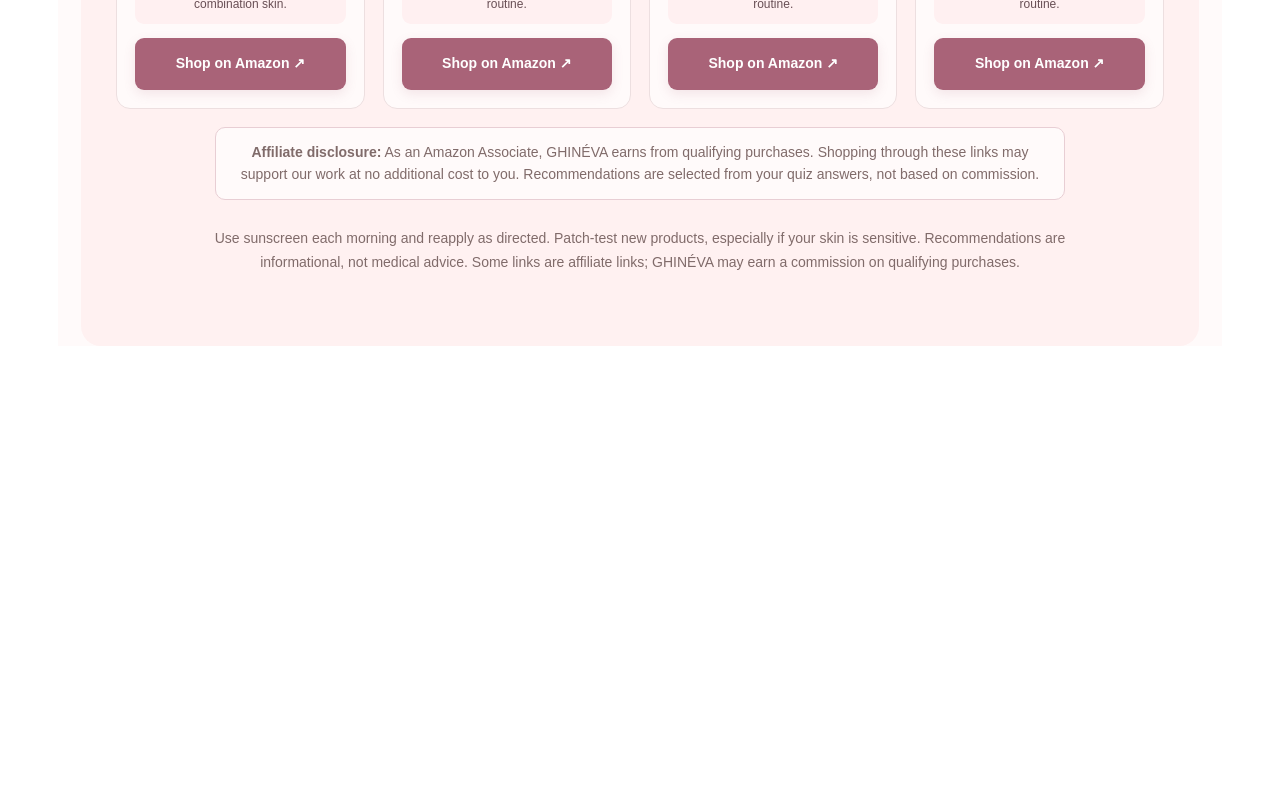
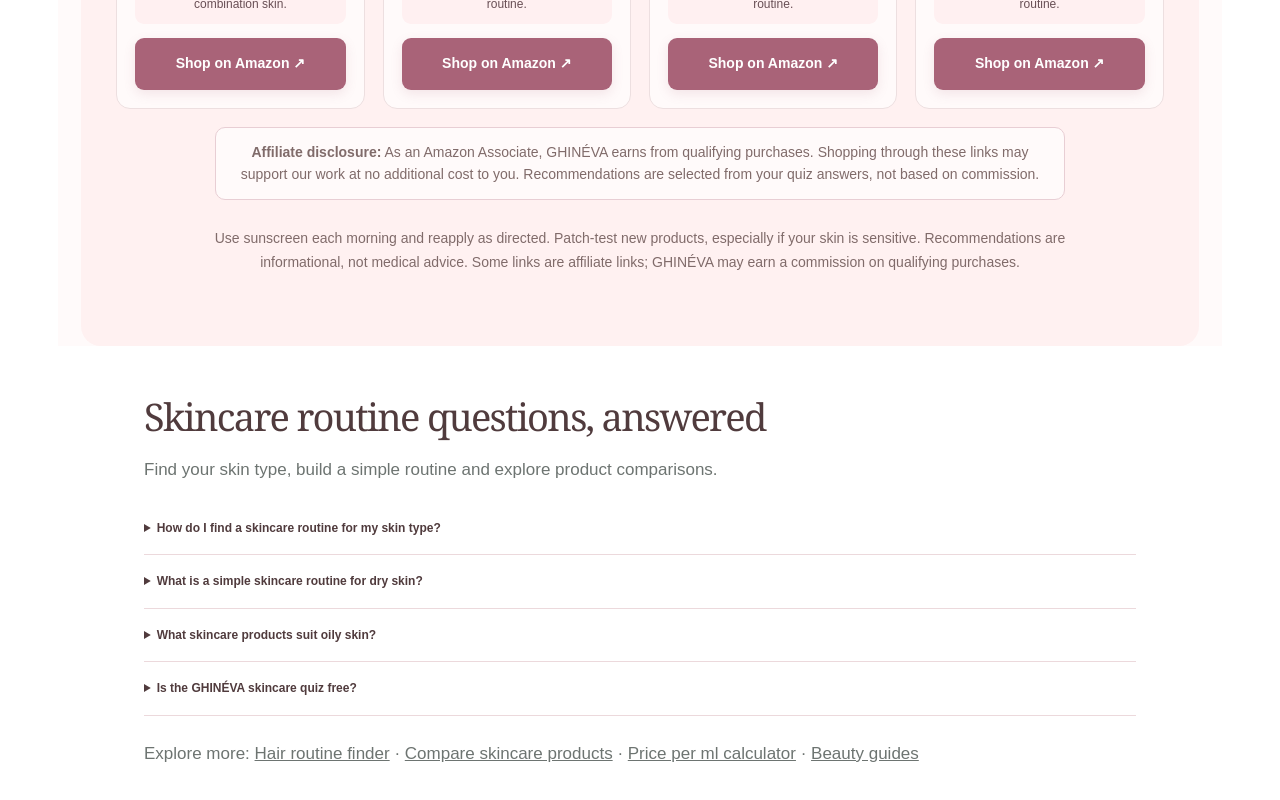
Before and after one commit to GhinwaFAKIH/buywise-ai, a Next.js app in the folder frontend/: page /skin in a window 1280 px wide. Shown: the part 1660-2460 px from the top of the page. Before the commit the page ends 2101 px from the top, so only its background shows below. Built offline with nearby package versions, Linux system fonts and the light colour scheme.

Commit message:
Improve skincare SEO with helpful FAQ and internal discovery links

```diff
--- a/frontend/app/skin/page.js
+++ b/frontend/app/skin/page.js
@@ -1,4 +1,5 @@
 import SkinQuiz from "../components/SkinQuiz";
 import Link from "next/link";
 export const metadata={title:"Skincare Routine Finder – Personalized Skin Quiz | GHINÉVA",description:"Discover a skincare routine for your skin type and concerns. Take GHINÉVA's free five-question skincare finder for personalized product recommendations.",alternates:{canonical:"/skin"},openGraph:{title:"Find Your Perfect Skin Routine | GHINÉVA",description:"Take the free GHINÉVA skincare quiz to explore a routine tailored to your skin.",url:"/skin"},keywords:["skincare routine finder","skin care routine","personalized skincare routine","skincare quiz","dry skin routine","oily skin routine"]};
-export default function Page(){return <main className="categoryPage"><nav className="categoryNav"><Link href="/">❧ GHINÉVA</Link><Link href="/skin">Skin</Link><Link href="/hair">Hair</Link><Link href="/makeup">Makeup</Link><Link href="/calculator">Price calculator</Link></nav><SkinQuiz/></main>}
+const faq=[{q:"How do I find a skincare routine for my skin type?",a:"Answer five quick questions about your skin type, concerns and preferred textures. GHINÉVA suggests a simple cleanse, treat, moisturize and protect routine."},{q:"What is a simple skincare routine for dry skin?",a:"Start with a gentle cleanser, add a hydrating serum, follow with a richer moisturizer and use broad-spectrum sunscreen in the morning."},{q:"What skincare products suit oily skin?",a:"An appropriate foaming cleanser, a lightweight moisturizer and sunscreen can form a simple routine. Your quiz answers help tailor the serum step."},{q:"Is the GHINÉVA skincare quiz free?",a:"Yes. The five-question skincare routine finder is free and does not require an account."}];
+export default function Page(){return <main className="categoryPage"><nav className="categoryNav"><Link href="/">❧ GHINÉVA</Link><Link href="/skin">Skin</Link><Link href="/hair">Hair</Link><Link href="/makeup">Makeup</Link><Link href="/calculator">Price calculator</Link></nav><SkinQuiz/><section style={{maxWidth:1040,margin:"20px auto 70px",padding:"24px",color:"#503b3d"}}><h2 style={{fontFamily:"Georgia,serif",fontSize:"clamp(26px,3vw,38px)",fontWeight:400}}>Skincare routine questions, answered</h2><p>Find your skin type, build a simple routine and explore product comparisons.</p>{faq.map(x=><details key={x.q} style={{padding:"16px 0",borderBottom:"1px solid #ecd9dc"}}><summary style={{cursor:"pointer",fontWeight:600}}>{x.q}</summary><p style={{lineHeight:1.7}}>{x.a}</p></details>)}<p style={{marginTop:24}}>Explore more: <Link href="/hair">Hair routine finder</Link> · <Link href="/compare-skincare-products">Compare skincare products</Link> · <Link href="/calculator">Price per ml calculator</Link> · <Link href="/guides">Beauty guides</Link></p></section></main>}
```
